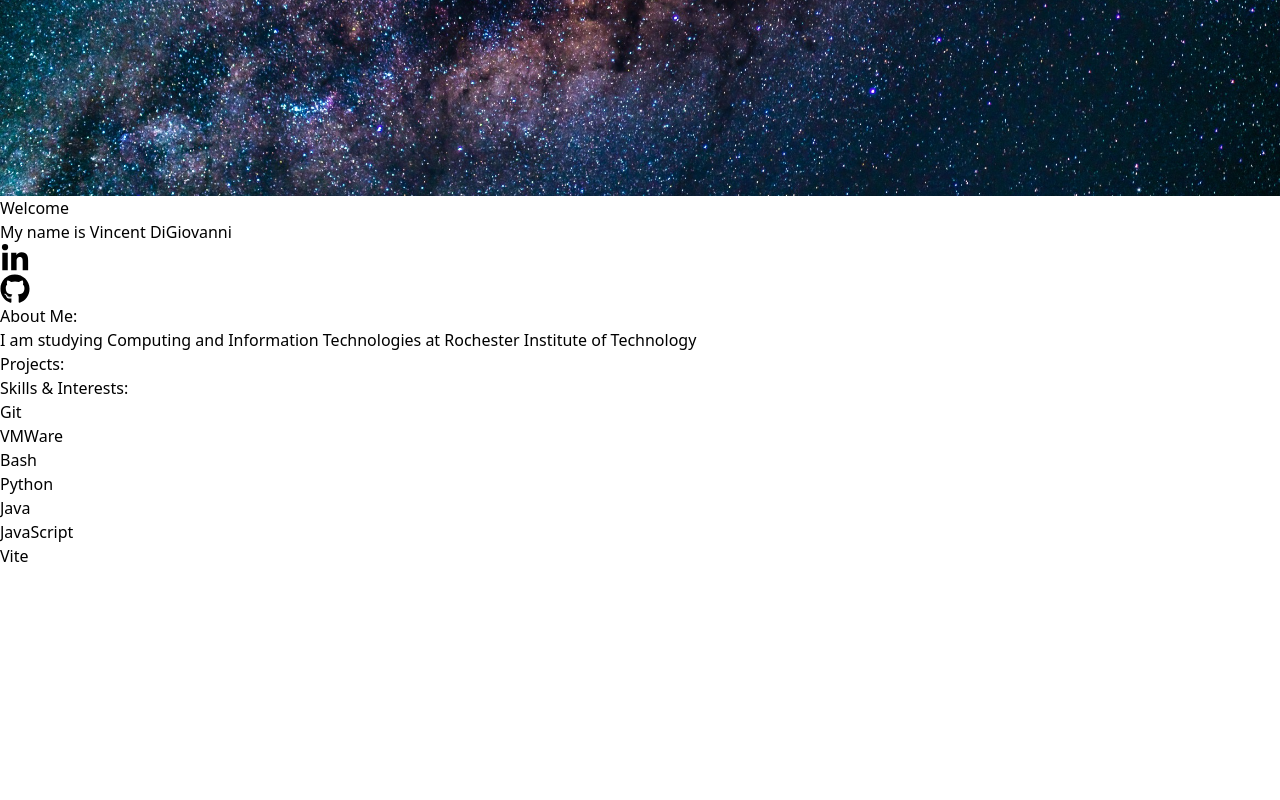
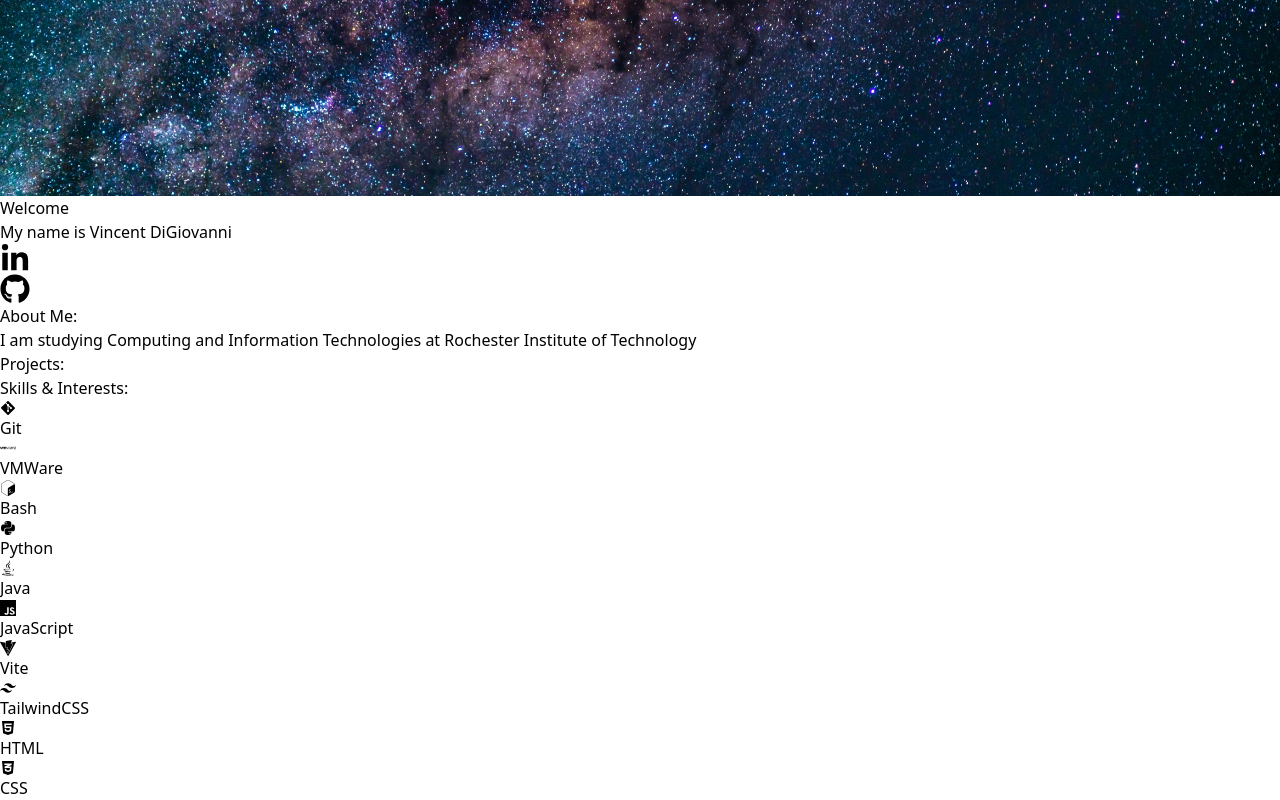
Before and after one commit to vdigi00/vincentdigi-site, a React (Vite) app: page / in a window 1280 px wide. Shown: the part 578-1378 px from the top of the page. Before the commit the page ends 1146 px from the top, so only its background shows below. Built offline with nearby package versions, Linux system fonts and the light colour scheme.

Commit message:
Working on skills page

```diff
--- a/src/components/Nav.jsx
+++ b/src/components/Nav.jsx
@@ -39,7 +39,7 @@ const Nav = () => {
                     <div className='fixed w-full h-screen bg-white/40 flex flex-col justify-center items-center z-20'>
                         {linkData.map((link, index) => (
                             <a key={index} className={`sm:w-[30%] w=[20%] flex justify-center items-center rounded-lg shadow-md bg-gray-100 shadow-gray-400 m-2 p-4 cursor-pointer hover:scale-110 ease-in duration-200`} href={link.href}>
-                                <Icon type={link.icon} size={20} />
+                                <Icon type={link.icon} />
                                 <span className='pl-4'>{link.text}</span>
                             </a>
                         ))}
--- a/src/components/Skills.jsx
+++ b/src/components/Skills.jsx
@@ -1,13 +1,45 @@
 import React from 'react';
+import { FaGitAlt, FaPython, FaJava, FaHtml5, FaCss3Alt } from "react-icons/fa";
+import { SiVmware, SiGnubash, SiJavascript, SiVite, SiTailwindcss } from "react-icons/si";
+
+const Icon = ({ type }) => {
+    switch (type) {
+        case 'git':
+            return <FaGitAlt />;
+        case 'vmware':
+            return <SiVmware />;
+        case 'bash':
+            return <SiGnubash />;
+        case 'python':
+            return <FaPython />;
+        case 'java':
+            return <FaJava />;
+        case 'javascript':
+            return <SiJavascript />;
+        case 'vite':
+            return <SiVite />;
+        case 'html':
+            return <FaHtml5 />;
+        case 'css':
+            return <FaCss3Alt />;
+        case 'tailwindcss':
+            return <SiTailwindcss />;
+        default:
+            return null;
+    }
+}
 
 const linkData = [
-    { text: 'Git' },
-    { text: 'VMWare' },
-    { text: 'Bash' },
-    { text: 'Python' },
-    { text: 'Java' },
-    { text: 'JavaScript' },
-    { text: 'Vite' }
+    { text: 'Git', icon: 'git' },
+    { text: 'VMWare', icon: 'vmware' },
+    { text: 'Bash', icon: 'bash' },
+    { text: 'Python', icon: 'python' },
+    { text: 'Java', icon: 'java' },
+    { text: 'JavaScript', icon: 'javascript' },
+    { text: 'Vite', icon: 'vite' },
+    { text: 'TailwindCSS', icon: 'tailwindcss'},
+    { text: 'HTML', icon: 'html'},
+    { text: 'CSS', icon: 'css'}
 ]
 
 const Skills = () => {
@@ -17,9 +49,10 @@ const Skills = () => {
                 <h1 className='text-4xl font-bold'>Skills & Interests:</h1>
                 <div className='grid grid-cols-4 gap-6'>
                     {linkData.map((link, index) => (
-                    <div key={index} className={`border`}>
-                        {link.text}
-                    </div>
+                        <div key={index} className={`border flex items-start align-middle p-3`}>
+                            <Icon type={link.icon} />
+                            <span className='pl-3'>{link.text}</span>
+                        </div>
                     ))}
                 </div>
             </div>
```
Also changed, not shown: src/components/Projects.jsx (line endings or trailing spaces).
